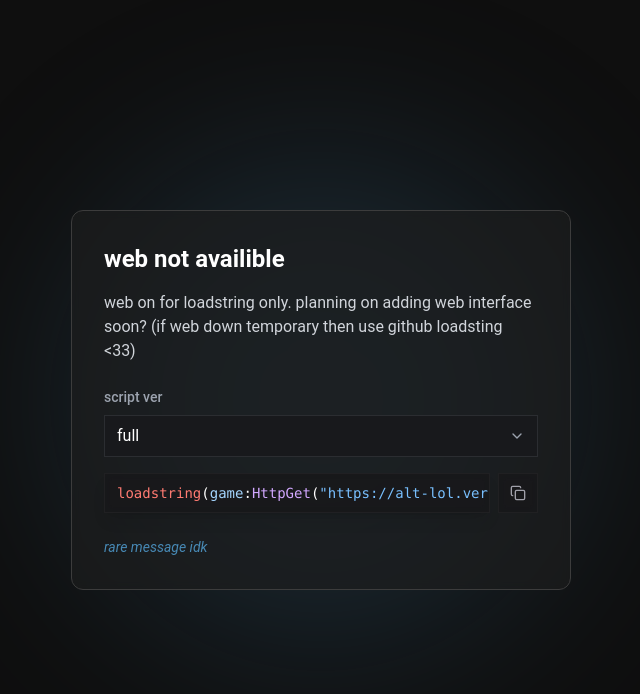
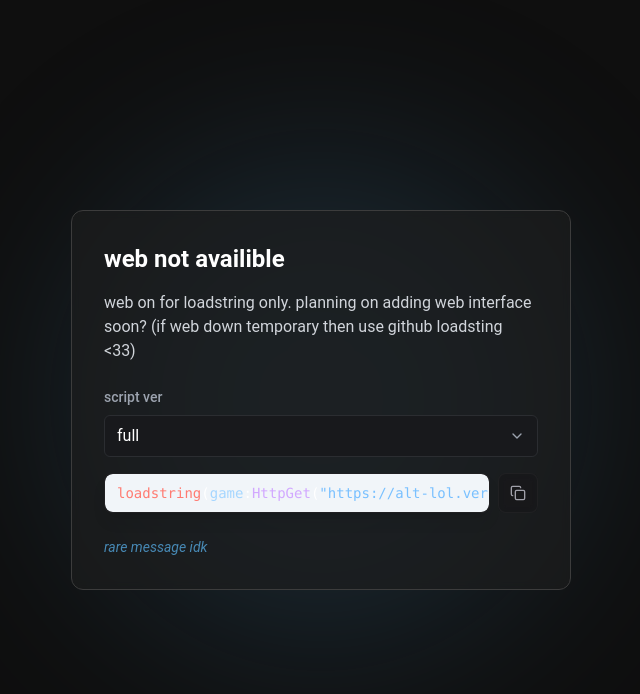
Before and after one commit to 00nion/test, a Next.js app: page / in a window 1280 px wide. Shown: the top 694 px of the page, without its empty margins (319-959 px from the left). Built offline with nearby package versions, Linux system fonts and the light colour scheme.

Commit message:
Save globals.css.

```diff
--- a/app/globals.css
+++ b/app/globals.css
@@ -2,23 +2,96 @@
 @tailwind components;
 @tailwind utilities;
 
-:root {
-  --foreground-rgb: 0, 0, 0;
-  --background-start-rgb: 214, 219, 220;
-  --background-end-rgb: 255, 255, 255;
-}
+@layer base {
+  :root {
+    --background: 0 0% 100%;
+    --foreground: 222.2 84% 4.9%;
 
-@media (prefers-color-scheme: dark) {
-  :root {
-    --foreground-rgb: 255, 255, 255;
-    --background-start-rgb: 0, 0, 0;
-    --background-end-rgb: 0, 0, 0;
+    --card: 0 0% 100%;
+    --card-foreground: 222.2 84% 4.9%;
+
+    --popover: 0 0% 100%;
+    --popover-foreground: 222.2 84% 4.9%;
+
+    --primary: 222.2 47.4% 11.2%;
+    --primary-foreground: 210 40% 98%;
+
+    --secondary: 210 40% 96.1%;
+    --secondary-foreground: 222.2 47.4% 11.2%;
+
+    --muted: 210 40% 96.1%;
+    --muted-foreground: 215.4 16.3% 46.9%;
+
+    --accent: 210 40% 96.1%;
+    --accent-foreground: 222.2 47.4% 11.2%;
+
+    --destructive: 0 84.2% 60.2%;
+    --destructive-foreground: 210 40% 98%;
+
+    --border: 214.3 31.8% 91.4%;
+    --input: 214.3 31.8% 91.4%;
+    --ring: 222.2 84% 4.9%;
+
+    --radius: 0.5rem;
+  }
+
+  .dark {
+    --background: 222.2 84% 4.9%;
+    --foreground: 210 40% 98%;
+
+    --card: 222.2 84% 4.9%;
+    --card-foreground: 210 40% 98%;
+
+    --popover: 222.2 84% 4.9%;
+    --popover-foreground: 210 40% 98%;
+
+    --primary: 210 40% 98%;
+    --primary-foreground: 222.2 47.4% 11.2%;
+
+    --secondary: 217.2 32.6% 17.5%;
+    --secondary-foreground: 210 40% 98%;
+
+    --muted: 217.2 32.6% 17.5%;
+    --muted-foreground: 215 20.2% 65.1%;
+
+    --accent: 217.2 32.6% 17.5%;
+    --accent-foreground: 210 40% 98%;
+
+    --destructive: 0 62.8% 30.6%;
+    --destructive-foreground: 210 40% 98%;
+
+    --border: 217.2 32.6% 17.5%;
+    --input: 217.2 32.6% 17.5%;
+    --ring: 212.7 26.8% 83.9%;
   }
 }
 
-body {
-  color: rgb(var(--foreground-rgb));
-  background: linear-gradient(to bottom, transparent, rgb(var(--background-end-rgb))) rgb(var(--background-start-rgb));
+@layer base {
+  * {
+    @apply border-border;
+  }
+  body {
+    @apply bg-background text-foreground;
+  }
+}
+
+/* Code block styling */
+pre {
+  @apply p-4 rounded-lg bg-muted overflow-x-auto;
+}
+
+code {
+  @apply font-mono text-sm;
+}
+
+/* Dropdown styling */
+.dropdown {
+  @apply rounded-md shadow-md overflow-hidden;
+}
+
+/* Copy button styling */
+.copy-button {
+  @apply absolute top-2 right-2 p-2 rounded-md bg-muted/80 hover:bg-muted text-muted-foreground hover:text-foreground transition-colors;
 }
 
 @layer components {
```
